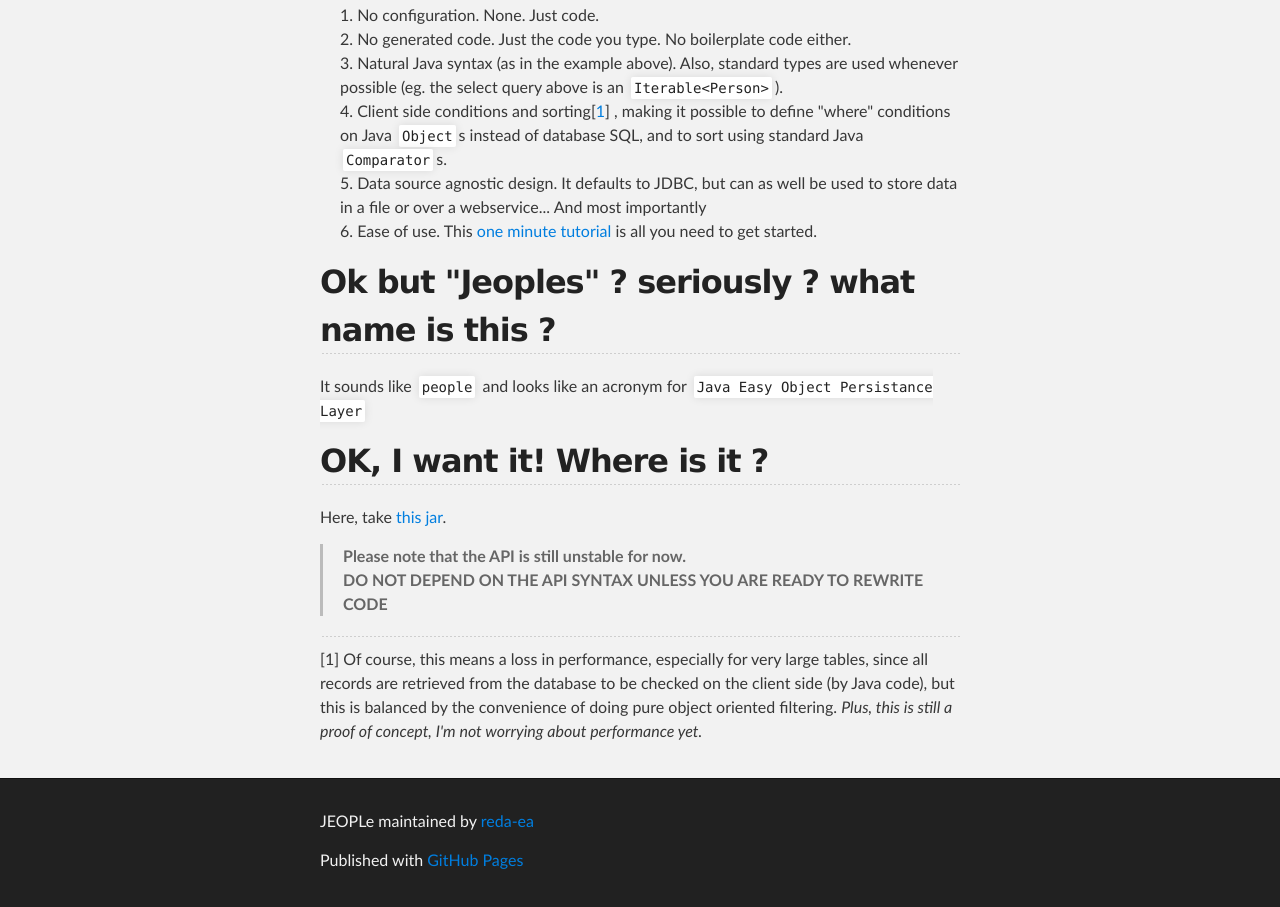
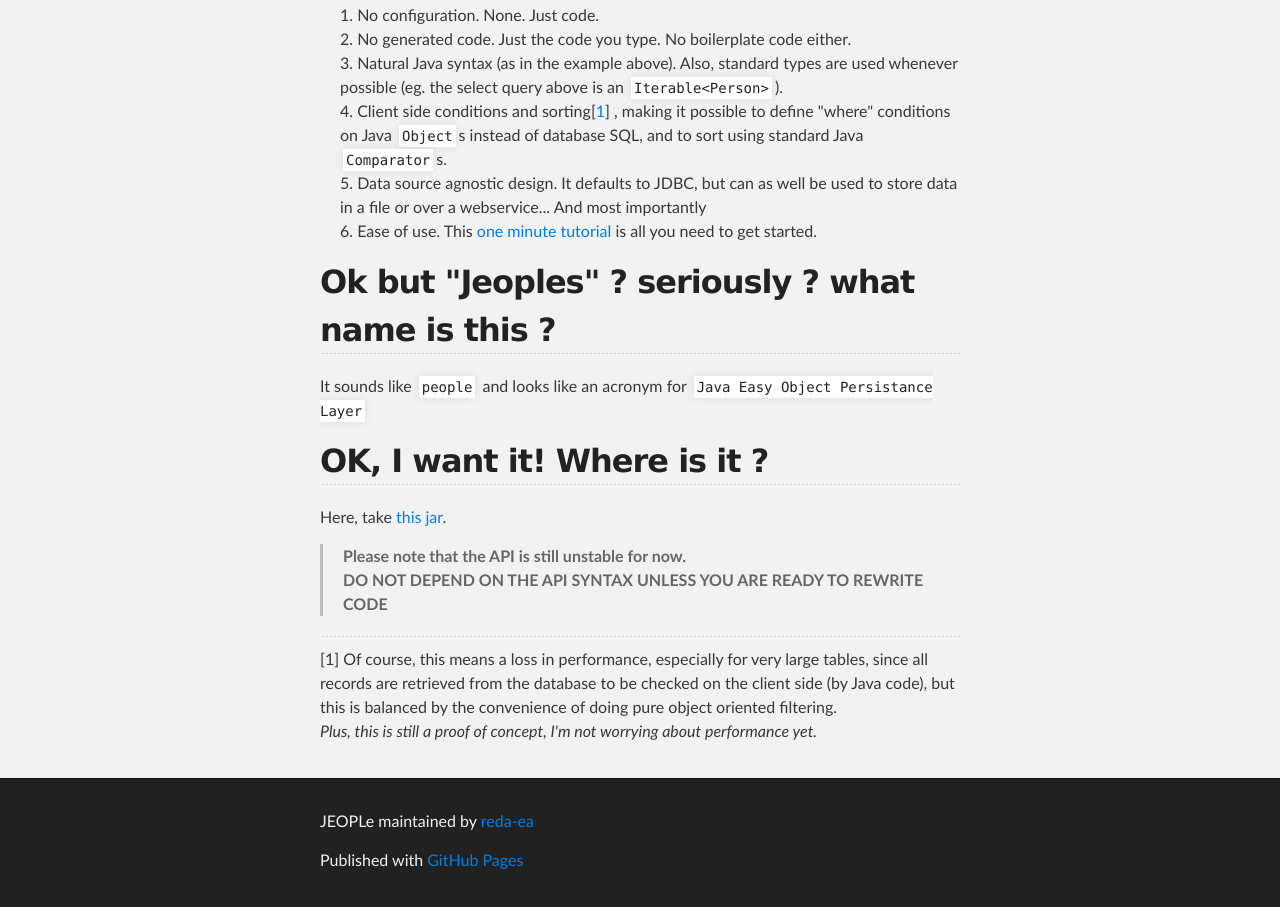
Before and after one commit to reda-ea/jeople, a plain HTML site: page index.html in a window 1280 px wide. Shown: the part 522-1429 px from the top of the page. Drawn offline with Linux system fonts and the light colour scheme.

Commit message:
Update index.html

```diff
--- a/index.html
+++ b/index.html
@@ -102,14 +102,14 @@
 			</blockquote>
 
 			<hr>
-			<p id="endnote1">
+			<p id="endnote1"><small>
 				[1] Of course, this means a loss in performance, especially for very
 				large tables, since all records are retrieved from the database to
 				be checked on the client side (by Java code), but this is balanced
-				by the convenience of doing pure object oriented filtering. <em>Plus,
+				by the convenience of doing pure object oriented filtering. <br><em>Plus,
 					this is still a proof of concept, I'm not worrying about
 					performance yet.</em>
-			</p>
+			</small></p>
 		</section>
 	</div>
 
```
